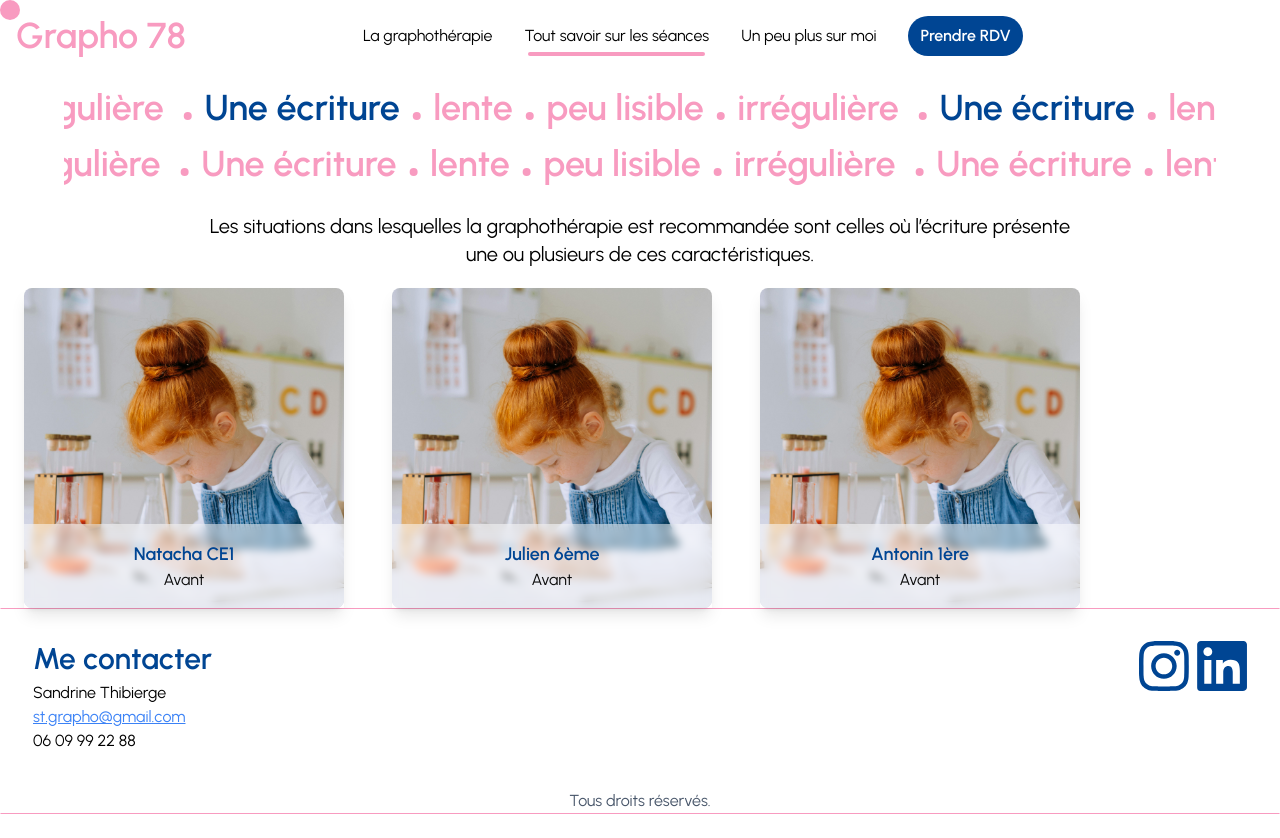
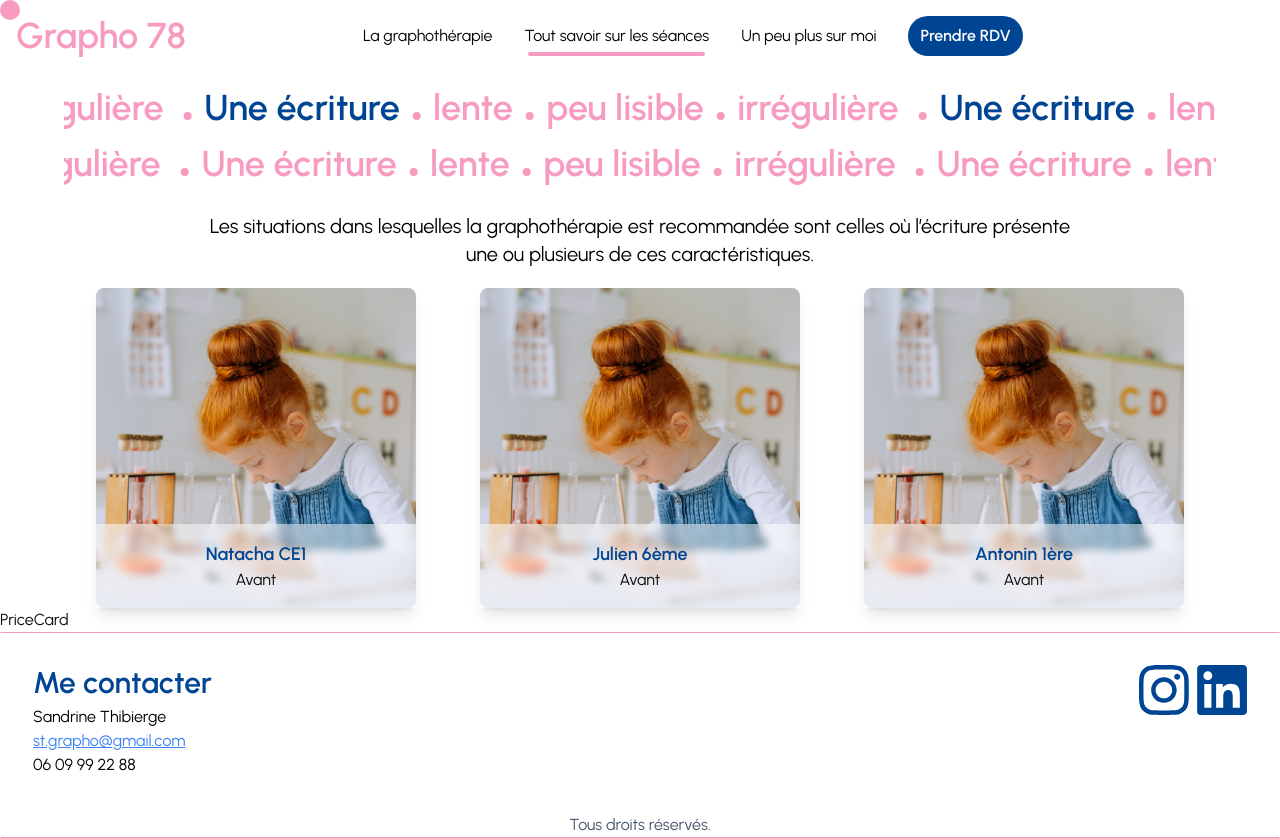
Before and after one commit to ThibSara/grapho-website, a Next.js app: page /seances in a window 1280 px wide. Before the commit the page ends 814 px from the top, so only its background shows below. Built offline with nearby package versions, Linux system fonts and the light colour scheme.

Commit message:
chore: Update Seances page components and layout

```diff
--- a/src/app/seances/page.js
+++ b/src/app/seances/page.js
@@ -1,13 +1,14 @@
 import HeroSection from "@/components/seances/HeroSection";
 import ParralaxHeader from "@/components/seances/ParralaxHeader";
 import BeforeAfterSection from "@/components/seances/BeforeAfterSection";
-import WrittingExamples  from "@/components/seances/WrittingCard";
+import  PriceCard  from "@/components/seances/PriceCard";
 
 export default function Seances() {
   return (
 <main className="bg-background font-urbanist">
     <ParralaxHeader/>
     <BeforeAfterSection/>
+    <PriceCard/>
 
 </main>
   );
--- a/src/components/seances/BeforeAfterSection.jsx
+++ b/src/components/seances/BeforeAfterSection.jsx
@@ -3,7 +3,7 @@ import WrittingCard from "./WrittingCard";
 
 const BeforeAfterSection = () => {
   return (
-    <div className="flex row  ">
+    <div className="flex flex-col md:flex-row justify-center space-y-4 md:space-y-0 md:space-x-4">
       <WrittingCard />
       <WrittingCard ChildName="Julien 6ème" />
       <WrittingCard ChildName="Antonin 1ère" />
--- /dev/null
+++ b/src/components/seances/PriceCard.jsx
@@ -0,0 +1,7 @@
+import React from "react";
+
+export const PriceCard = () => {
+  return <div>PriceCard</div>;
+};
+
+export default PriceCard;
```
